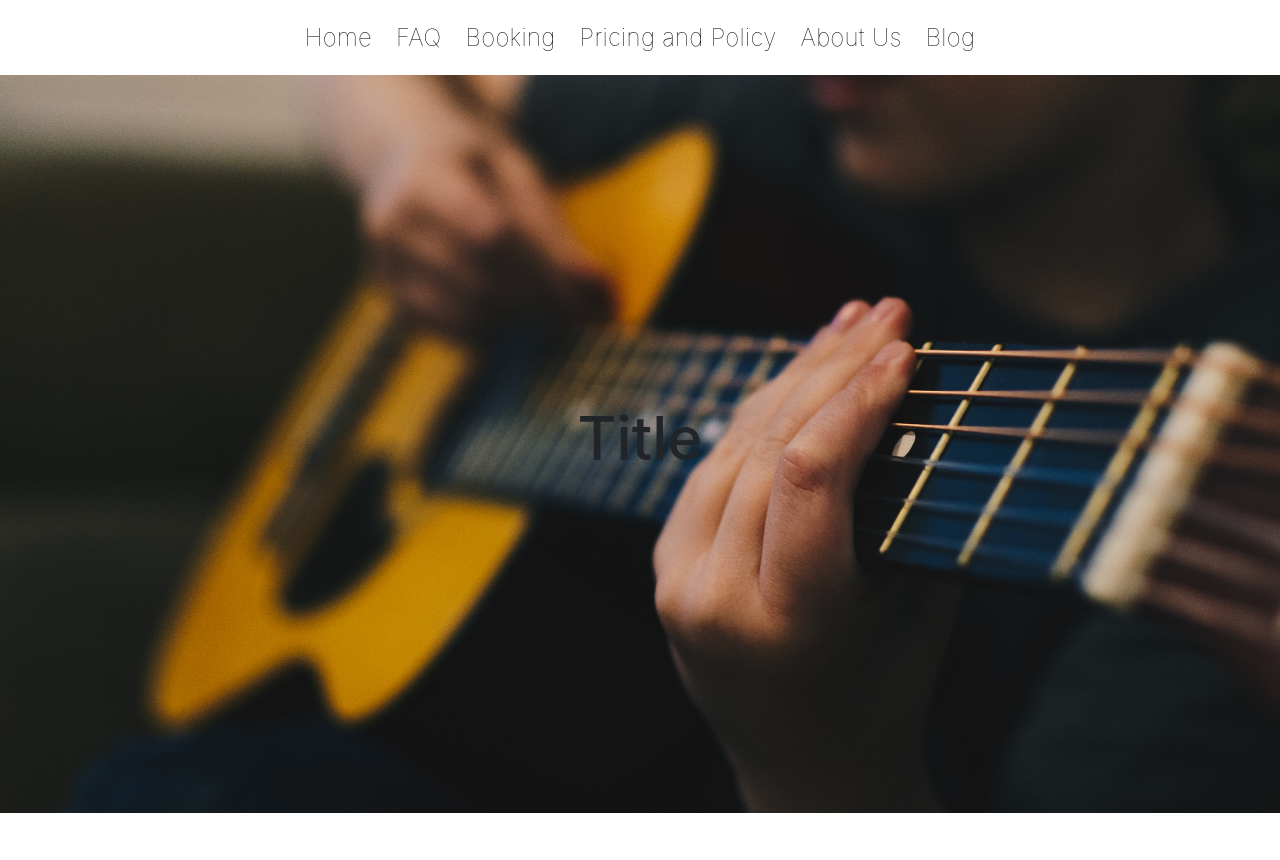
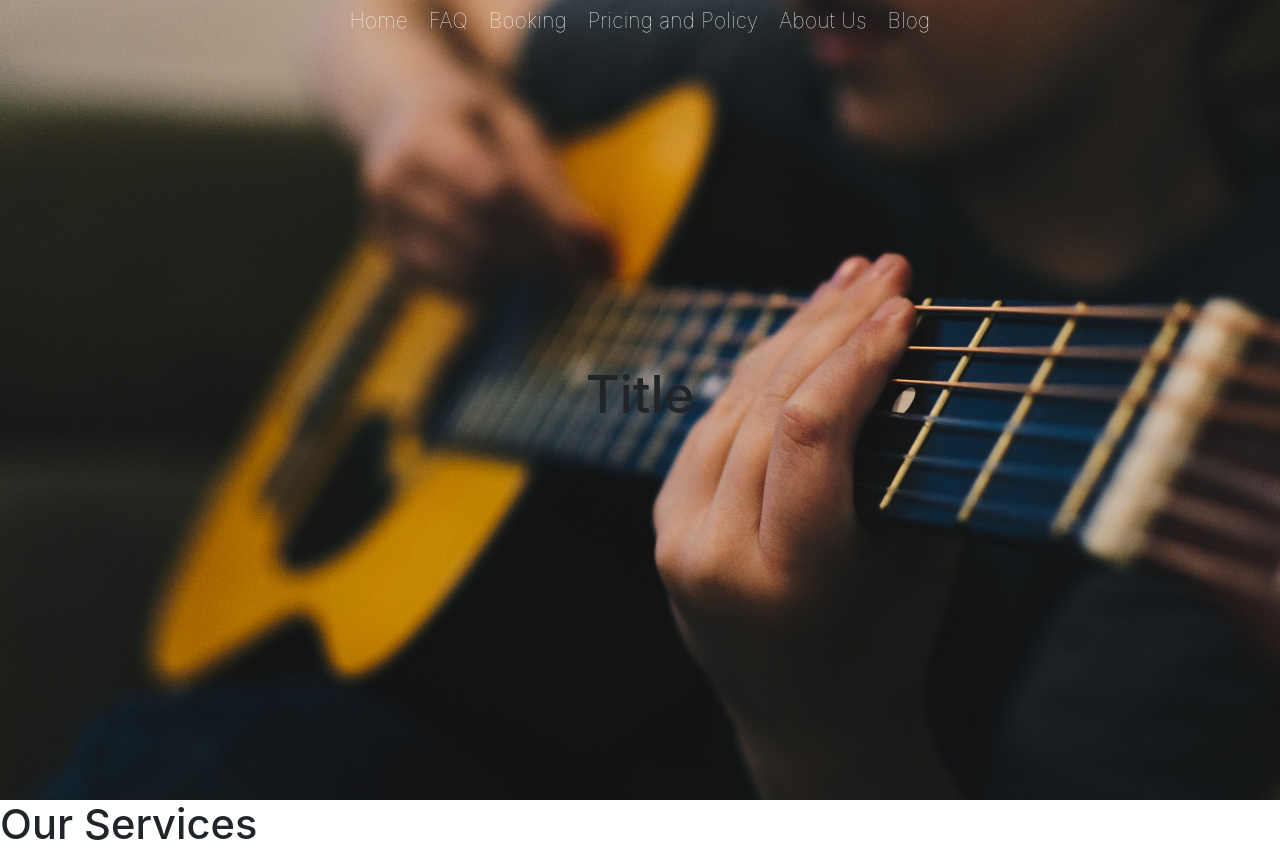
Before and after one commit to manuelreneduran/guitar4kids, a Gatsby site: page / in a window 1280 px wide. Before the commit the page ends 813 px from the top, so only its background shows below. Built offline with nearby package versions, Linux system fonts and the light colour scheme; Gatsby itself is replaced by a stand-in of ours.

Commit message:
nav link color is white

```diff
--- /dev/null
+++ b/src/components/NavBar.js
@@ -0,0 +1,63 @@
+import React from "react"
+import Navbar from "react-bootstrap/Navbar"
+import Nav from "react-bootstrap/Nav"
+const NavBar = ({ home }) => {
+  return (
+    <Navbar
+      className="navigation justify-content-end"
+      collapseOnSelect
+      expand="sm"
+    >
+      <Navbar.Toggle aria-controls="responsive-navbar-nav" />
+      <Navbar.Collapse id="responsive-navbar-nav">
+        <Nav className="ml-auto mr-auto">
+          <Nav.Link
+            className="navigation__link"
+            style={home ? { color: "white" } : { color: "black" }}
+            href="#Home"
+          >
+            Home
+          </Nav.Link>
+          <Nav.Link
+            className="navigation__link"
+            style={home ? { color: "white" } : { color: "black" }}
+            style={home ? { color: "white" } : { color: "black" }}
+            href="#FAQ"
+          >
+            FAQ
+          </Nav.Link>
+          <Nav.Link
+            className="navigation__link"
+            style={home ? { color: "white" } : { color: "black" }}
+            href="#Booking"
+          >
+            Booking
+          </Nav.Link>
+          <Nav.Link
+            className="navigation__link"
+            style={home ? { color: "white" } : { color: "black" }}
+            href="#Pricing-and-Policy"
+          >
+            Pricing and Policy
+          </Nav.Link>
+          <Nav.Link
+            className="navigation__link"
+            style={home ? { color: "white" } : { color: "black" }}
+            href="#About-Us"
+          >
+            About Us
+          </Nav.Link>
+          <Nav.Link
+            className="navigation__link"
+            style={home ? { color: "white" } : { color: "black" }}
+            href="#Blog"
+          >
+            Blog
+          </Nav.Link>
+        </Nav>
+      </Navbar.Collapse>
+    </Navbar>
+  )
+}
+
+export default NavBar
--- a/src/components/layout.js
+++ b/src/components/layout.js
@@ -1,9 +1,9 @@
 import React from "react"
-import NavBar from "../containers/NavBar"
+import NavBar from "./NavBar"
 import PropTypes from "prop-types"
 import { useStaticQuery, graphql } from "gatsby"
 import "../scss/main.scss"
-const Layout = ({ children }) => {
+const Layout = ({ children, home }) => {
   const data = useStaticQuery(graphql`
     query SiteTitleQuery {
       site {
@@ -17,7 +17,7 @@ const Layout = ({ children }) => {
   return (
     <>
       {/* <Header siteTitle={data.site.siteMetadata.title} /> */}
-      <NavBar />
+      <NavBar home={home} />
       <main>{children}</main>
     </>
   )
--- a/src/containers/NavBar.js
+++ /dev/null
@@ -1,38 +0,0 @@
-import React from "react"
-import Navbar from "react-bootstrap/Navbar"
-import Nav from "react-bootstrap/Nav"
-const NavBar = () => {
-  return (
-    <Navbar
-      className="navigation justify-content-end"
-      collapseOnSelect
-      expand="sm"
-    >
-      <Navbar.Toggle aria-controls="responsive-navbar-nav" />
-      <Navbar.Collapse id="responsive-navbar-nav">
-        <Nav className="ml-auto mr-auto">
-          <Nav.Link className="navigation__link" href="#Home">
-            Home
-          </Nav.Link>
-          <Nav.Link className="navigation__link" href="#FAQ">
-            FAQ
-          </Nav.Link>
-          <Nav.Link className="navigation__link" href="#Booking">
-            Booking
-          </Nav.Link>
-          <Nav.Link className="navigation__link" href="#Pricing-and-Policy">
-            Pricing and Policy
-          </Nav.Link>
-          <Nav.Link className="navigation__link" href="#About-Us">
-            About Us
-          </Nav.Link>
-          <Nav.Link className="navigation__link" href="#Blog">
-            Blog
-          </Nav.Link>
-        </Nav>
-      </Navbar.Collapse>
-    </Navbar>
-  )
-}
-
-export default NavBar
--- a/src/pages/index.js
+++ b/src/pages/index.js
@@ -3,13 +3,15 @@ import { graphql } from "gatsby"
 import Hero from "../components/Hero"
 import Layout from "../components/layout"
 import SEO from "../components/seo"
+import Services from "../sections/home/Services"
 
 export default ({ data }) => (
-  <Layout>
+  <Layout home={true}>
     <SEO title="Home" description="This is a description" />
     <Hero home={true} img={data.defaultBcg.childImageSharp.fluid}>
       <h1>Title</h1>
     </Hero>
+    <Services />
   </Layout>
 )
 
--- a/src/scss/base/_base.scss
+++ b/src/scss/base/_base.scss
@@ -17,16 +17,16 @@ html {
   }
   @include respond(tab-port) {
     // width < 900?
-    font-size: 1.2rem; //1 rem = 8px, 8/16 = 50%
+    font-size: 1.15rem; //1 rem = 8px, 8/16 = 50%
   }
 
   @include respond(tab-land) {
     // width < 1200?
-    font-size: 1.5rem; //1 rem = 9px, 9/16 = 50%
+    font-size: 1.3rem; //1 rem = 9px, 9/16 = 50%
   }
 
   @include respond(big-desktop) {
-    font-size: 1.5rem; //1rem = 12, 12/16
+    font-size: 1.3rem; //1rem = 12, 12/16
   }
 }
 
--- a/src/scss/components/_hero.scss
+++ b/src/scss/components/_hero.scss
@@ -5,8 +5,9 @@
   display: flex;
   justify-content: center;
   align-items: center;
+  margin-top: -2em;
 
   &__home {
-    min-height: calc(100vh - 62px);
+    min-height: calc(100vh);
   }
 }
--- a/src/scss/layout/_navigation.scss
+++ b/src/scss/layout/_navigation.scss
@@ -1,4 +1,6 @@
 .navigation {
+  z-index: 1;
+  height: 2em;
   &__link {
     font-style: normal;
     font-weight: 100;
@@ -6,7 +8,6 @@
     letter-spacing: 0.0120588em;
   }
   .nav-link {
-    color: $color-black !important;
     display: flex;
     flex-direction: row;
     justify-content: flex-end;
--- /dev/null
+++ b/src/sections/home/Services.js
@@ -0,0 +1,11 @@
+import React from "react"
+
+const Services = () => {
+  return (
+    <div>
+      <h2>Our Services</h2>
+    </div>
+  )
+}
+
+export default Services
```
